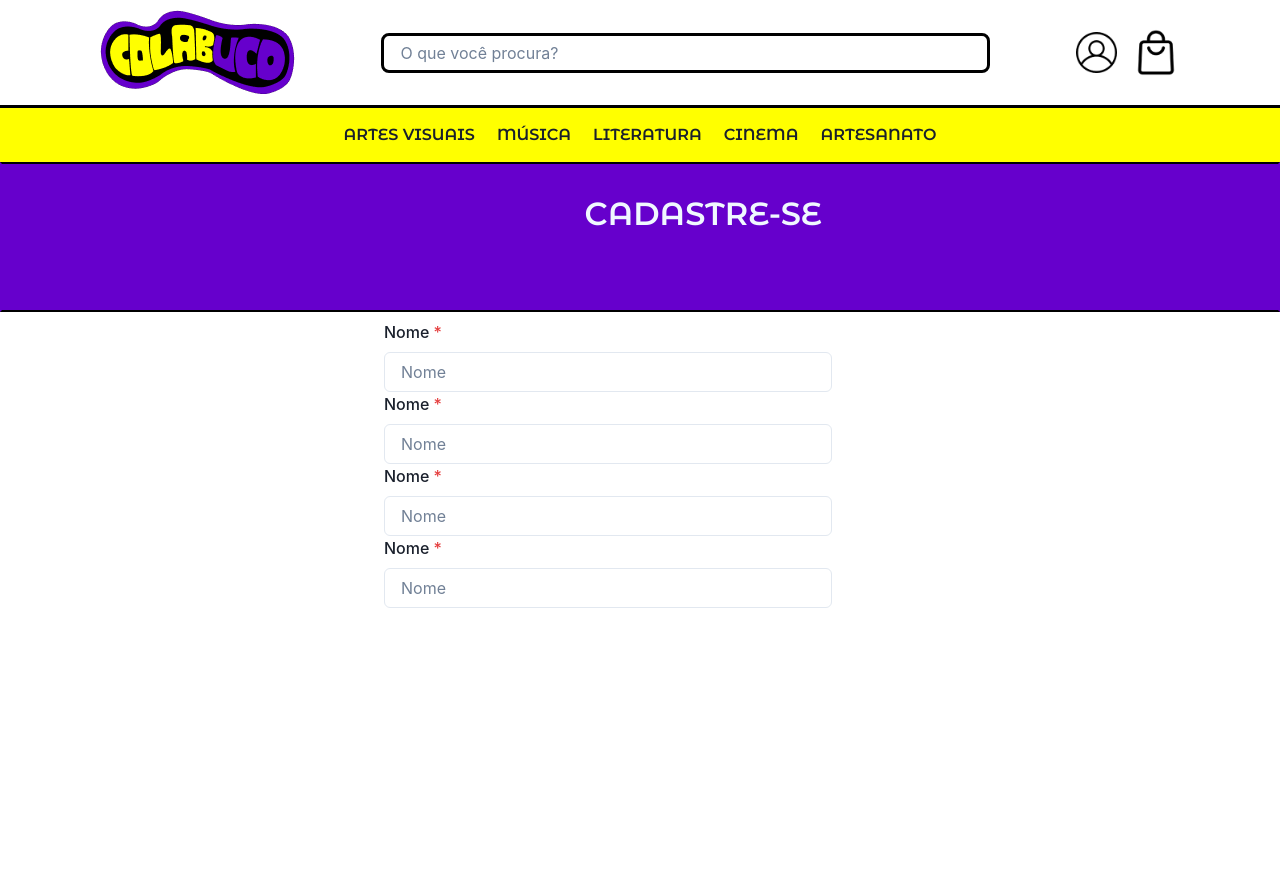
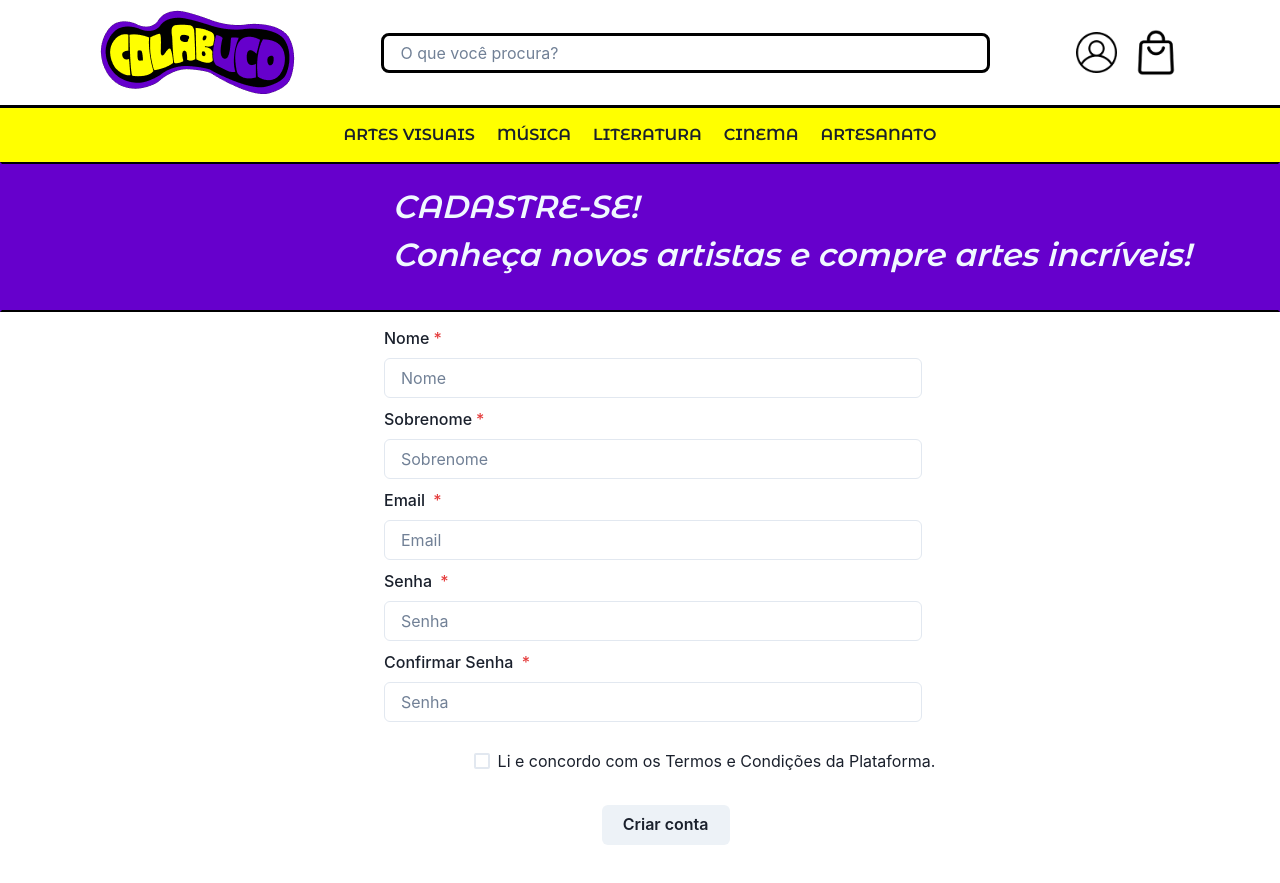
Before and after one commit to SIN-disciplina-PI3/ColabucoFrontEnd, a React (Create React App) app: page /cadastrocliente in a window 1280 px wide. Before the commit the page ends 800 px from the top, so only its background shows below. Built offline with nearby package versions, Linux system fonts and the light colour scheme.

Commit message:
Cadastro precisando so da rota do botao e a fonte

```diff
--- a/src/pages/CadastroCliente.jsx
+++ b/src/pages/CadastroCliente.jsx
@@ -1,6 +1,6 @@
 import React from "react";
 import NavBar from './/..//components/Navbar'
-import { Stack, Text, Button, Input, FormControl, FormLabel } from "@chakra-ui/react";
+import { Stack, Text, Button, Input, FormControl, FormLabel, Checkbox } from "@chakra-ui/react";
 import { Link } from "react-router-dom";
 import styles from './../styles/cadastrocliente.css'
 
@@ -13,32 +13,45 @@ function CadastroCliente() {
         <Stack>
             <NavBar />
 
-            <Text mt='-8px' borderWidth='2.4px'  borderTopColor='black' borderBottomColor='black' borderLeftColor='#6600CC'
-            borderRightColor='#6600CC'
-            className="texto05" height='150' > CADASTRE-SE </Text>
+            <Text
+                className="texto05">
+                CADASTRE-SE!
+                <br></br>
+                Conheça novos artistas e compre artes incríveis!
 
-            <FormControl isRequired pl='30%' >
-
-
-                <FormLabel className='formulario'  >Nome</FormLabel>
-                <Input width='50%' placeholder='Nome' />
+            </Text>
 
 
 
-                <FormLabel className='formulario'  >Nome</FormLabel>
-                <Input width='50%' placeholder='Nome' />
+            <FormControl isRequired className="formulario" >
+
+
+                <FormLabel >Nome</FormLabel>
+                <Input width='60%' placeholder='Nome' />
 
 
 
-                <FormLabel className='formulario'  >Nome</FormLabel>
-                <Input width='50%' placeholder='Nome' />
+                <FormLabel pt='1%' >Sobrenome</FormLabel>
+                <Input width='60%' placeholder='Sobrenome' />
 
 
 
-                <FormLabel className='formulario'  >Nome</FormLabel>
-                <Input width='50%' placeholder='Nome' />
+                <FormLabel pt='1%' > Email </FormLabel>
+                <Input width='60%' type="email" placeholder='Email' />
+
+
+
+                <FormLabel pt='1%'>Senha </FormLabel>
+                <Input width='60%' type="password" placeholder='Senha' />
+
+                <FormLabel pt='1%'>Confirmar Senha </FormLabel>
+                <Input width='60%' type="password" placeholder='Senha' /> <br></br>
+
+                <Checkbox pl='10%' pt='3%'>Li e concordo com os Termos e Condições da Plataforma. </Checkbox>
+                <br></br>
+                <br></br>
             </FormControl>
-
+            <Button marginLeft='47%' width='10%' marginBottom='3%' > Criar conta </Button>
         </Stack>
     );
 }
--- a/src/styles/cadastrocliente.css
+++ b/src/styles/cadastrocliente.css
@@ -1,16 +1,24 @@
 .texto05 {
     font-family: 'Montserrat Alternates', sans-serif;
+    font-style: italic;
     font-size: xx-large;
-
     font-weight: bolder;
     align-items: center;
-    padding-top: 2%;
-    padding-left: 45.5%;
+    padding-top: 1.5%;
+    padding-left: 30.5%;
     background-color: #6600CC;
     color: aliceblue;
+    margin-top: -8px;
+    border-Width: 2.4px;
+     border-top-color: black;
+     border-bottom-color: black;
+     border-left-color: #6600CC;
+    border-right-color: #6600CC;
+    height: 150px;
+}
+
+.formulario{
+    padding-top: 0.5%;
+   padding-left: 30%;
 
 }
-
-.formulario {
-
-}
```
